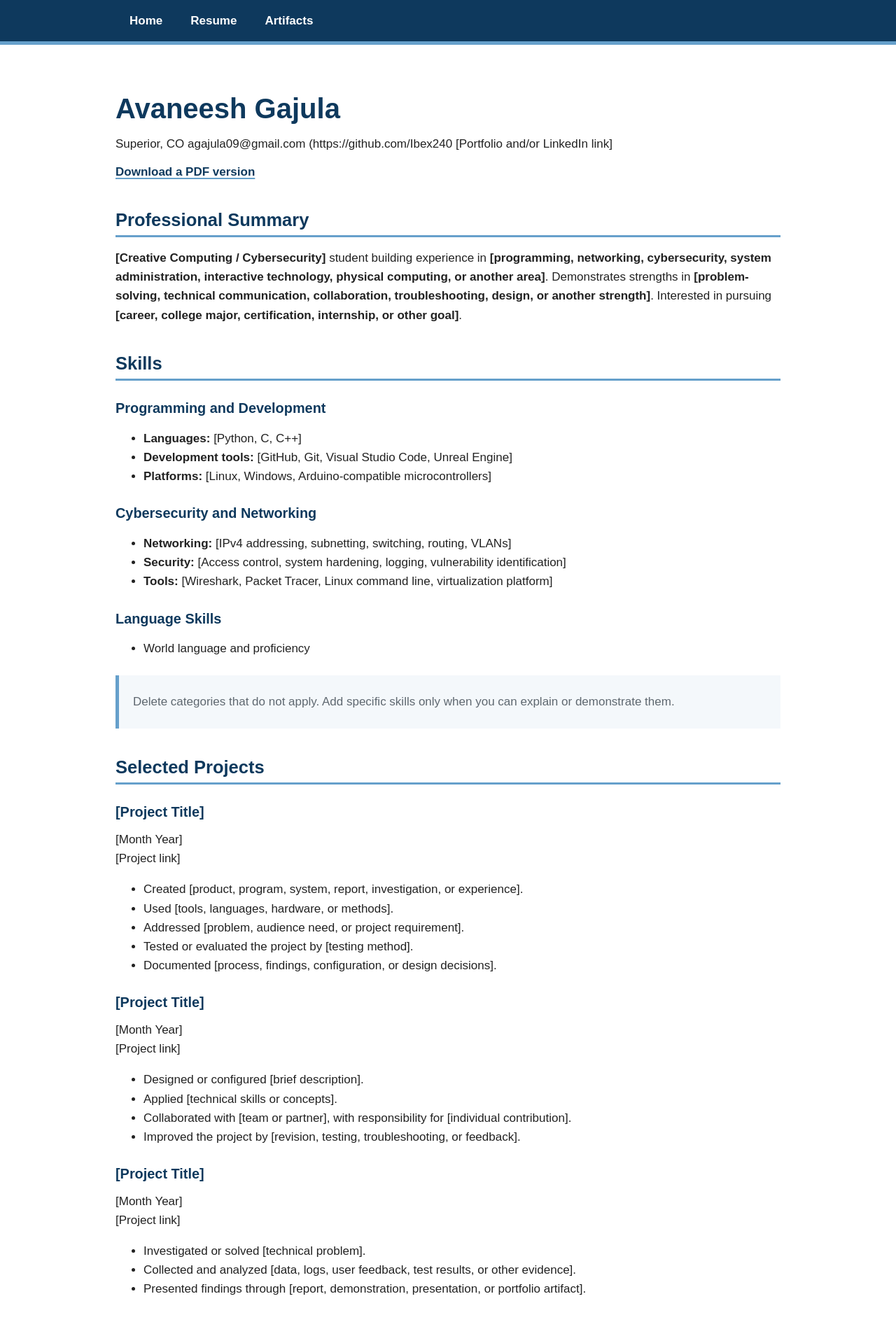
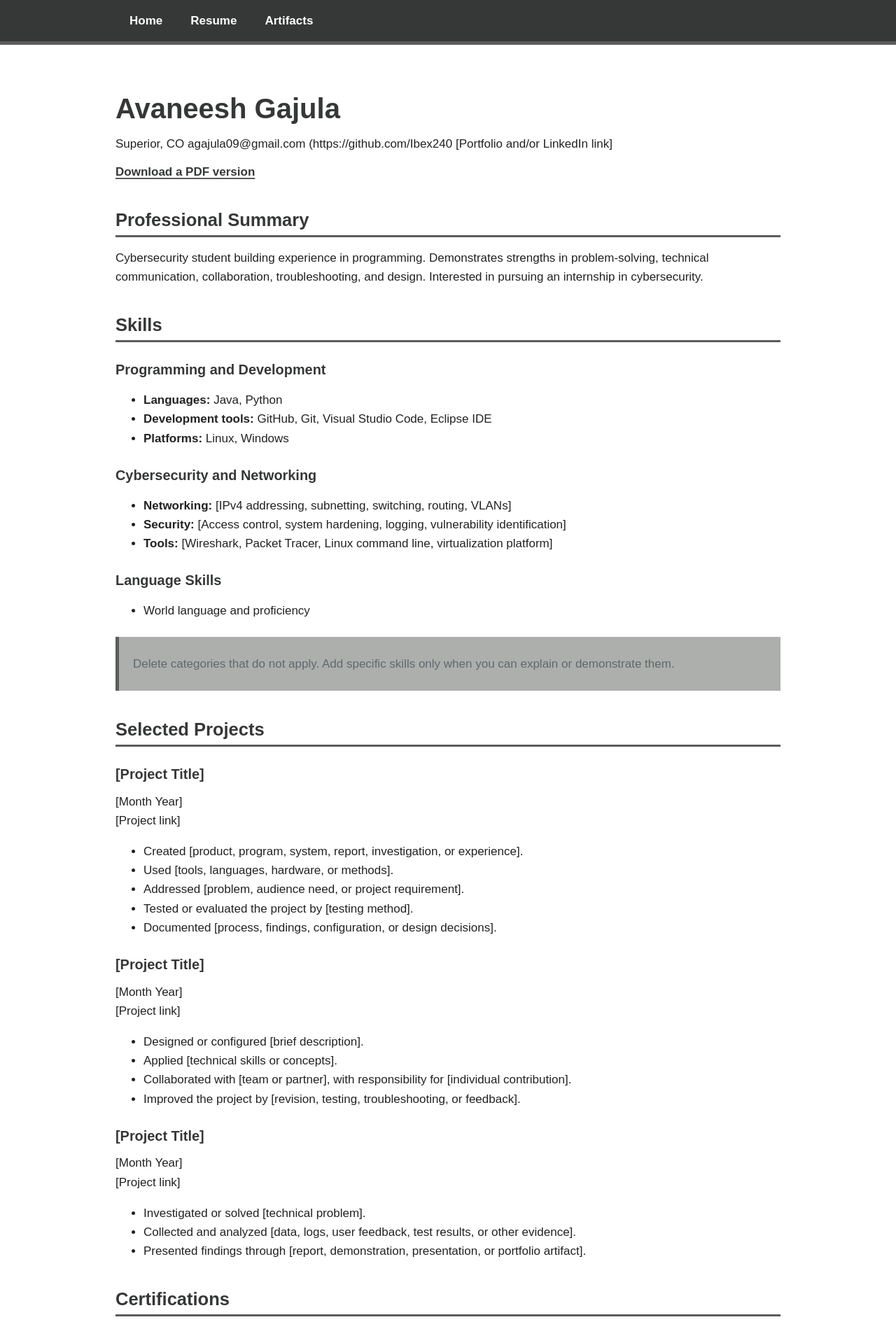
Before and after one commit to Ibex240/Apex-Cybersecurity-Portfolio, a Jekyll site: the page built from resume.md, in a window 1280 px wide. Shown: the top 1899 px of the page at 70% size. Built offline with Jekyll 4.4.1, drawn with Linux system fonts in a browser that asks for light colours.

Commit message:
changed color pallette

```diff
--- a/assets/styles/style.css
+++ b/assets/styles/style.css
@@ -3,11 +3,11 @@
 /* This is the base Apex color palette, but you can change however you like. */
 
 :root {
-  --apex-navy: #0E395D;
-  --apex-blue: #66A0CB;
+  --apex-navy: 	#363737;
+  --apex-blue: #5b5c5b;
 
-  --apex-blue-light: #E8F2F9;
-  --apex-blue-lighter: #F4F8FB;
+  --apex-blue-light: 	#828582;
+  --apex-blue-lighter: #acafab;
 
   --text-color: #222222;
   --muted-text: #5F6870;
--- a/resume.md
+++ b/resume.md
@@ -14,15 +14,15 @@ agajula09@gmail.com
 
 ## Professional Summary
 
-**[Creative Computing / Cybersecurity]** student building experience in **[programming, networking, cybersecurity, system administration, interactive technology, physical computing, or another area]**. Demonstrates strengths in **[problem-solving, technical communication, collaboration, troubleshooting, design, or another strength]**. Interested in pursuing **[career, college major, certification, internship, or other goal]**.
+Cybersecurity student building experience in programming. Demonstrates strengths in problem-solving, technical communication, collaboration, troubleshooting, and design. Interested in pursuing an internship in cybersecurity.
 
 ## Skills
 
 ### Programming and Development
 
-- **Languages:** [Python, C, C++]
-- **Development tools:** [GitHub, Git, Visual Studio Code, Unreal Engine]
-- **Platforms:** [Linux, Windows, Arduino-compatible microcontrollers]
+- **Languages:** Java, Python
+- **Development tools:** GitHub, Git, Visual Studio Code, Eclipse IDE
+- **Platforms:** Linux, Windows
 
 ### Cybersecurity and Networking
 
```
